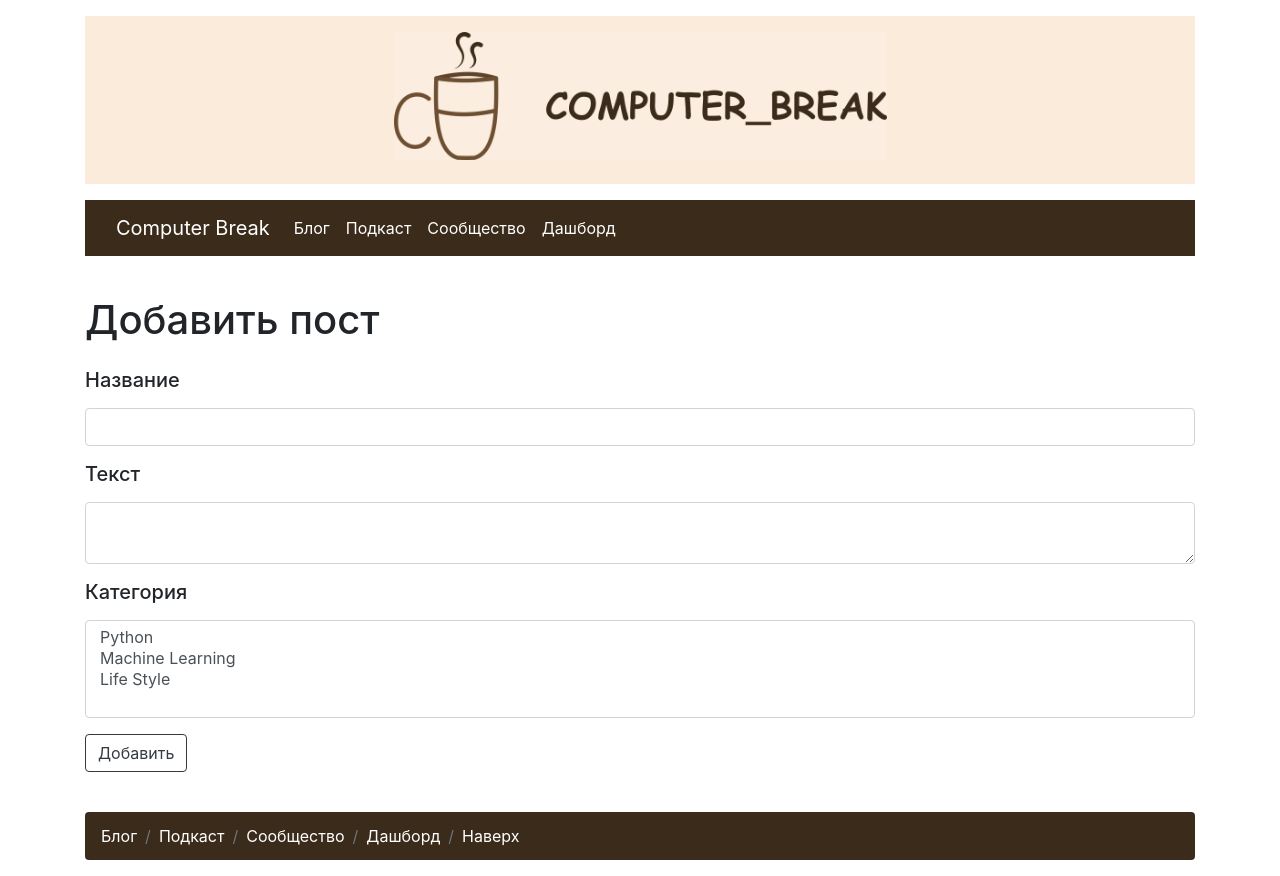
After one commit to jdenisova/computer-break-webapp, a Flask app: page /add_post in a window 1280 px wide. The commit adds this page. Run offline with Flask 2, Linux system fonts and the light colour scheme.

Commit message:
Added add_post (form, .html, writing in db). Fixed bug in Posts model.

```diff
--- a/app.py
+++ b/app.py
@@ -2,7 +2,7 @@ from flask_sqlalchemy import SQLAlchemy
 from flask import Flask, render_template, request, flash, redirect, url_for
 from flask_login import UserMixin, login_user, LoginManager, login_required, logout_user, current_user
 from flask_wtf import FlaskForm
-from wtforms import StringField, PasswordField, EmailField, IntegerField, SubmitField
+from wtforms import StringField, TextAreaField, SelectMultipleField, PasswordField, EmailField, IntegerField, SubmitField
 from wtforms.validators import InputRequired, Length, ValidationError, EqualTo, NumberRange
 from datetime import datetime
 from werkzeug.security import generate_password_hash, check_password_hash
@@ -51,7 +51,6 @@ class Posts(db.Model):
     id = db.Column(db.Integer, primary_key=True)
     title = db.Column(db.String(250), nullable=True)
     text = db.Column(db.Text, nullable=True)
-    author = db.Column(db.String(250), nullable=True)
     category = db.Column(db.String(250), nullable=True)
     date = db.Column(db.DateTime, default=datetime.utcnow)
 
@@ -86,6 +85,16 @@ class LoginForm(FlaskForm):
     password = PasswordField(validators=[InputRequired(), Length(min=6, max=20)], render_kw={"placeholder": "пароль"})
 
     submit = SubmitField("Войти")
+
+
+class AddPostForm(FlaskForm):
+    title = StringField(validators=[InputRequired(), Length(min=6, max=150)], render_kw={"placeholder": ""})
+    text = TextAreaField(validators=[InputRequired()], render_kw={"placeholder": ""})
+    category = SelectMultipleField(validators=[InputRequired()], render_kw={"placeholder": ""},
+                                   choices=["Python", "Machine Learning", "Life Style"],
+                                   option_widget=None)
+
+    submit = SubmitField("Добавить")
 
 
 menu = [
@@ -128,6 +137,28 @@ def login():
                 return redirect(url_for('dashboard'))
 
     return render_template('login.html', menu=menu, title="Авторизация", form=form)
+
+
+@app.route("/add_post", methods=["POST", "GET"])
+def add_post():
+    form = AddPostForm()
+
+    if form.validate_on_submit():
+        try:
+            p = Posts(
+                title=form.title.data,
+                text=form.text.data,
+                category=" ".join(form.category.data),
+                user_id=current_user.get_id(),
+            )
+            db.session.add(p)
+            db.session.commit()
+        except:
+            flash("Пост не добавлен :(", category="danger")
+        else:
+            flash("Пост добавлен :)", category="success")
+
+    return render_template('add_post.html', menu=menu, title="Добавить пост", form=form)
 
 
 @app.route("/dashboard", methods=["POST", "GET"])
--- /dev/null
+++ b/templates/add_post.html
@@ -0,0 +1,37 @@
+{% extends 'base.html' %}
+
+{% block content %}
+<div class="row">
+  <div class="col-sm-12">
+
+    <form action="/add_post" method="post">
+
+      {% for cat, msg in get_flashed_messages(True) %}
+        <div class="alert alert-{{ cat }} text-center" role="alert">
+            {{ msg }}
+        </div>
+      {% endfor %}
+
+      {{ form.hidden_tag() }}
+
+      <div class="mb-3">
+        <label class="form-label"><h5>Название</h5></label>
+        {{ form.title(class="form-control") }}
+      </div>
+
+      <div class="mb-3">
+        <label class="form-label"><h5>Текст</h5></label>
+        {{ form.text(class="form-control") }}
+      </div>
+
+      <div class="mb-3">
+        <label class="form-label"><h5>Категория</h5></label>
+        {{ form.category(class="form-control") }}
+      </div>
+
+      {{ form.submit(class="btn btn-outline-dark") }}
+
+    </form>
+  </div>
+</div>
+{% endblock %}
--- a/templates/dashboard.html
+++ b/templates/dashboard.html
@@ -18,7 +18,7 @@
         <div class="col-sm"></div>
 
         <div class="col-sm-2">
-            <a href="#" class="btn btn-outline-dark dashboard-button">Добавить пост</a>&nbsp;
+            <a href="{{ url_for('add_post') }}" class="btn btn-outline-dark dashboard-button">Добавить пост</a>&nbsp;
         </div>
         <div class="col-sm-2">
             <a href="#" class="btn btn-outline-dark dashboard-button">Профиль</a>&nbsp;
```
